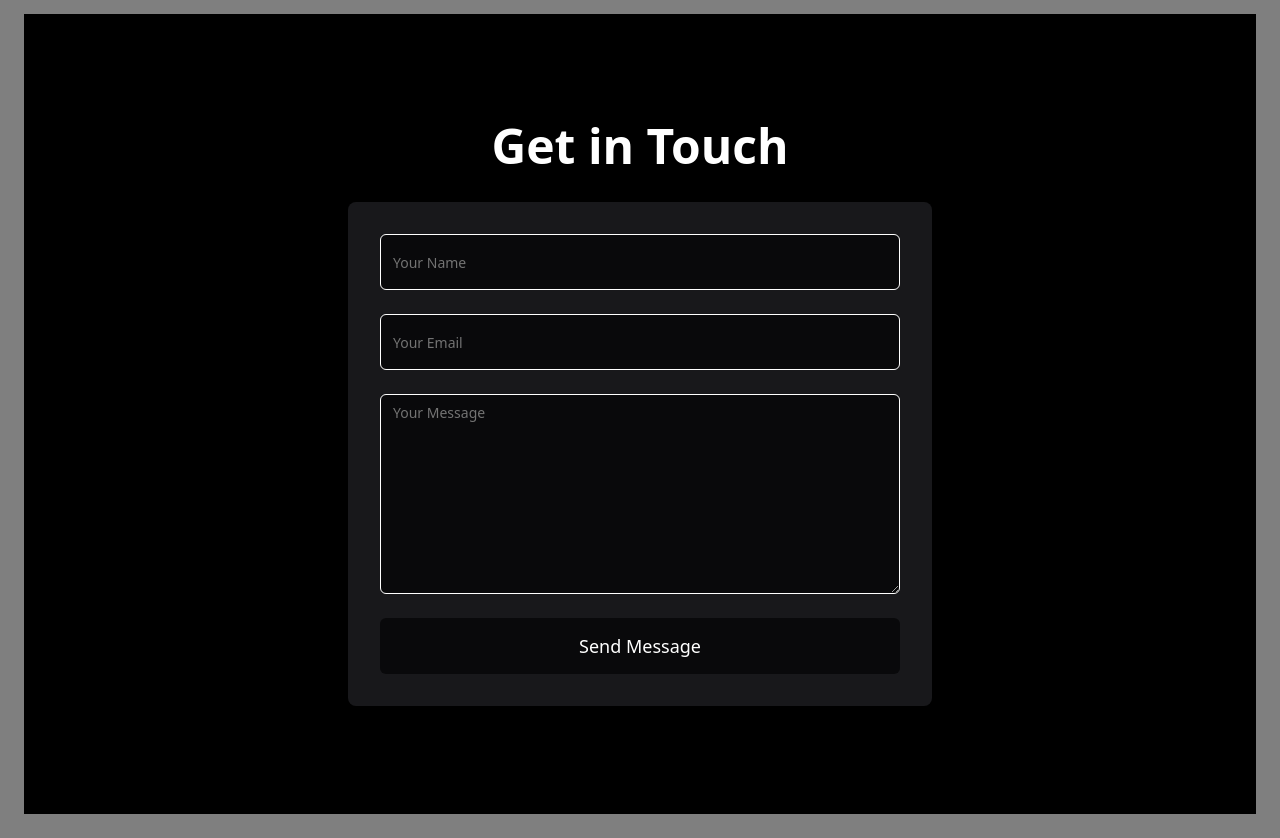
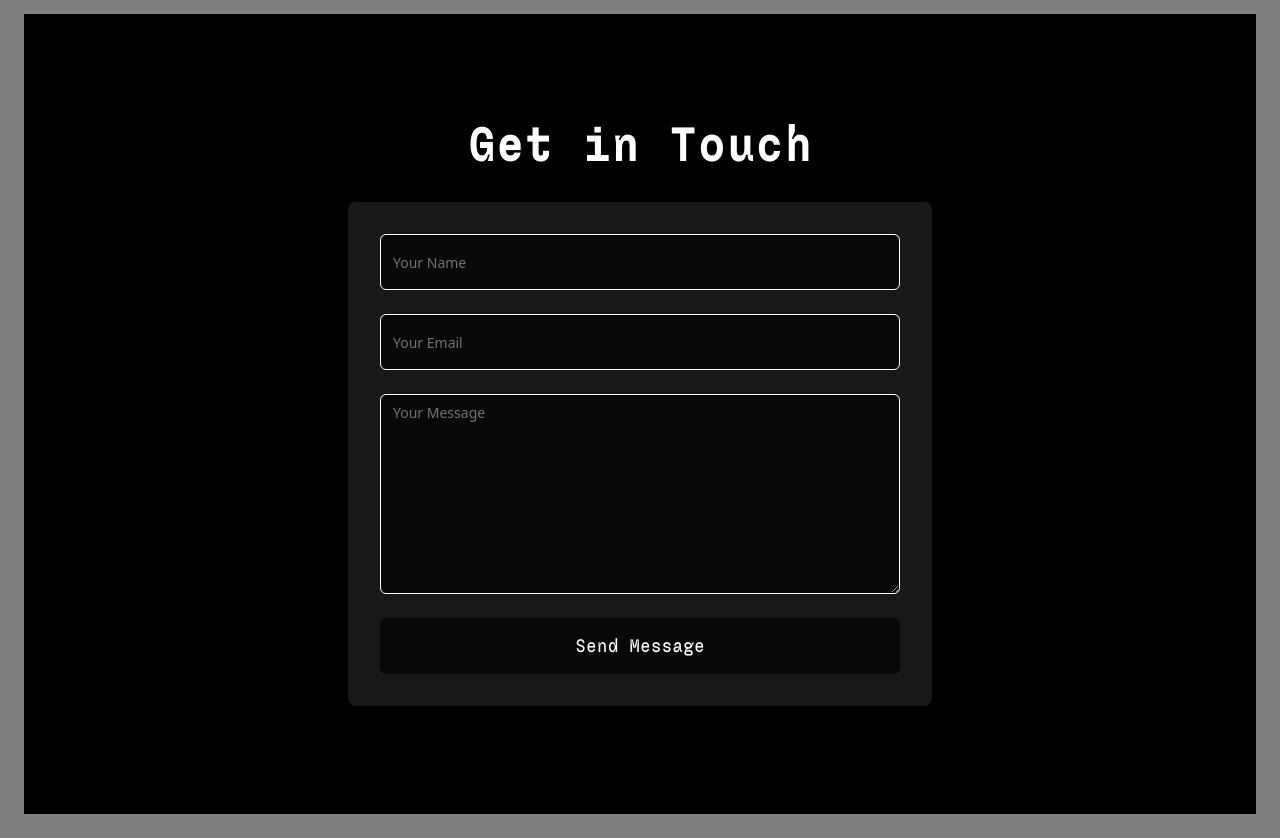
Before and after one commit to codingFrog7/hackathongpj1, a React (Vite) app: page / in a window 1280 px wide. Shown: the part 1920-2758 px from the top of the page. Built offline with nearby package versions, Linux system fonts and the light colour scheme.

Commit message:
Update GetInTouch.jsx

```diff
--- a/src/pages/GetInTouch.jsx
+++ b/src/pages/GetInTouch.jsx
@@ -6,9 +6,9 @@ export default function GetInTouch() {
   return (
     <div className="min-h-screen w-full bg-black  text-white flex flex-col items-center justify-center p-4 md:p-8">
       <div className="w-full h-full flex flex-col items-center justify-center">
-        <h1 className="text-3xl md:text-4xl lg:text-5xl font-bold mb-4 md:mb-8">Get in Touch</h1>
+        <h1 className="text-3xl md:text-4xl lg:text-5xl font-bold mb-4 md:mb-8 font-['Fliege_Mono']">Get in Touch</h1>
         <div className="w-full h-full flex-1 flex items-center justify-center">
-          <form className="w-screen md:w-2/4 h-full bg-zinc-900 p-4 md:p-8 rounded-lg shadow-lg space-y-4 md:space-y-6 flex flex-col justify-center">
+          <form className="w-screen md:w-2/4 h-full bg-zinc-900 p-4 md:p-8 rounded-lg shadow-lg space-y-4 md:space-y-6 flex flex-col justify-center ">
             <Input
               type="text"
               placeholder="Your Name"
@@ -19,7 +19,7 @@ export default function GetInTouch() {
               type="email"
               placeholder="Your Email"
               required
-              className="bg-zinc-950 text-white border-white focus:ring-2 focus:ring-white h-12 md:h-14"
+              className="bg-zinc-950 text-white  border-white focus:ring-2 focus:ring-white h-12 md:h-14"
             />
             <Textarea
               placeholder="Your Message"
@@ -27,7 +27,7 @@ export default function GetInTouch() {
               required
               className="bg-zinc-950 text-white border-white focus:ring-2 focus:ring-white min-h-[150px] md:min-h-[200px]"
             />
-            <Button type="submit" className="w-full bg-zinc-950 border-white text-white hover:bg-white hover:text-black h-12 md:h-14 text-base md:text-lg">
+            <Button type="submit" className="w-full font-['Fliege_Mono'] bg-zinc-950 border-white text-white hover:bg-white hover:text-black h-12 md:h-14 text-base md:text-lg">
               Send Message
             </Button>
           </form>
```
